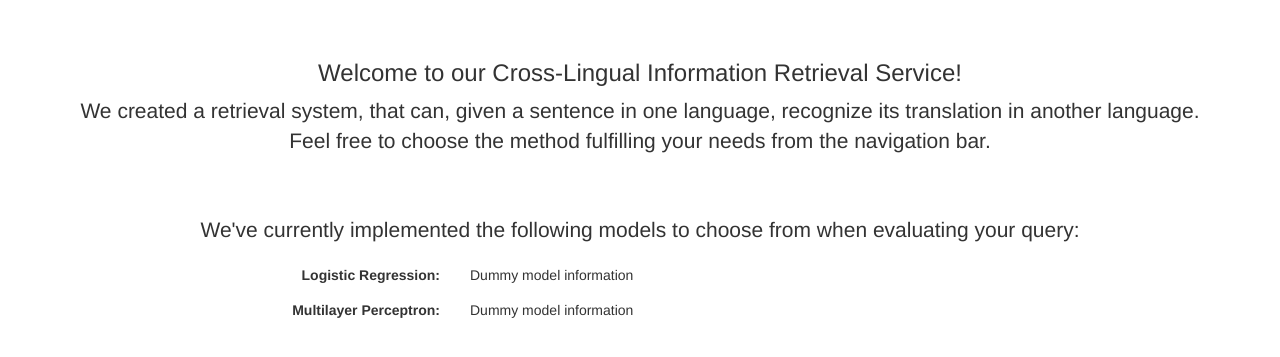
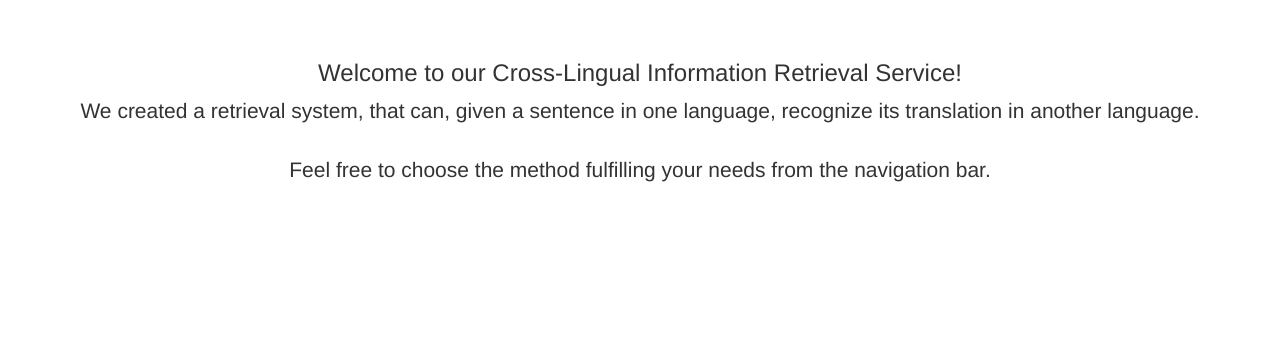
Before and after one commit to janschwedhelm/ir-crosslingual, a Flask app: page / in a window 1280 px wide. Shown: the part 52-409 px from the top of the page. Run offline with Flask 2, Linux system fonts and the light colour scheme; parts of the project's set-up code (start-up, migrations or seed data) failed here and were passed over; some libraries are stand-ins or nearby versions.

Commit message:
- add br

```diff
--- a/ir_crosslingual/main/templates/home.html
+++ b/ir_crosslingual/main/templates/home.html
@@ -44,31 +44,11 @@
         <div style="text-align:center;" class="home-template">
             <h3>Welcome to our Cross-Lingual Information Retrieval Service!</h3>
             <p class="lead">We created a retrieval system, that can, given a sentence in one language, recognize
-                its translation in another language.<br> Feel free to choose the method fulfilling your needs from the
+                its translation in another language.<br> <br>
+
+                Feel free to choose the method fulfilling your needs from the
                 navigation bar.</p>
         </div>
-        <br/>
-        <br/>
-        <div style="text-align:center;">
-            <p class="lead">We've currently implemented the following models to choose from when evaluating your query:</p>
-        </div>
-        <div style="text-align:center;" class="form-row col-lg-12">
-            <div style="text-align:right;" class="form-group-row col-lg-4">
-                <b>Logistic Regression: </b>
-            </div>
-            <div style="text-align:left;" class="form-group col-lg-8">
-                Dummy model information
-            </div>
-        </div>
-        <div style="text-align:center;" class="form-row col-lg-12">
-            <div style="text-align:right;" class="form-group-row col-lg-4">
-                <b>Multilayer Perceptron: </b>
-            </div>
-            <div style="text-align:left;" class="form-group col-lg-8">
-                Dummy model information
-            </div>
-        </div>
-
 
     </div>
 {% endblock %}
```
